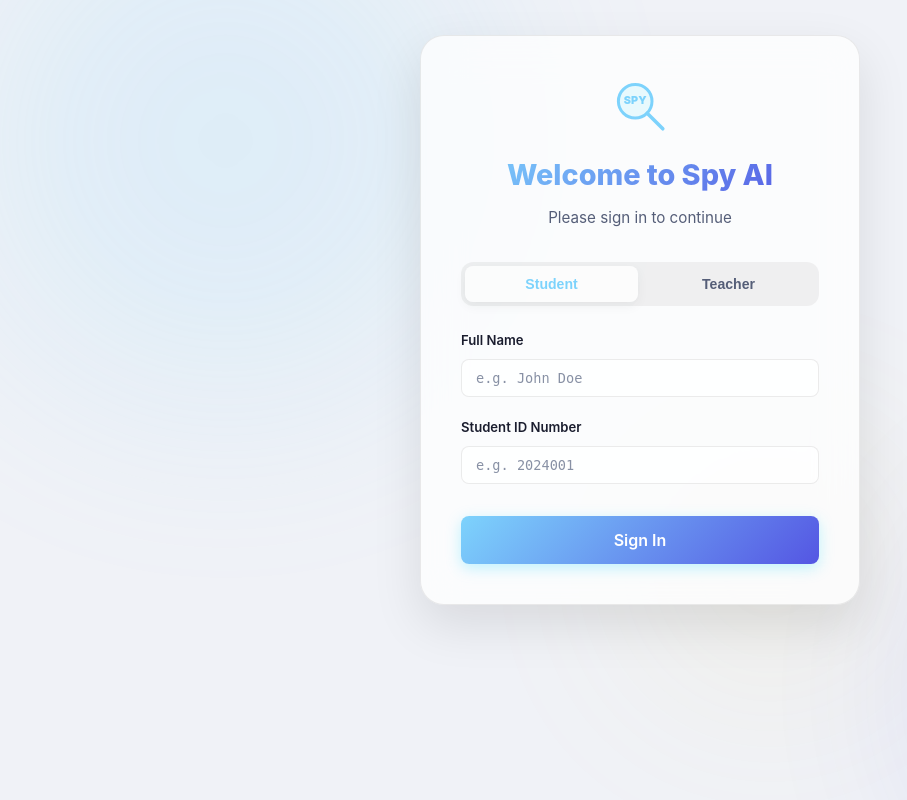
After one commit to kerem-shn/Spy-AI, a Flask app: page /login in a window 1280 px wide. The commit adds this page. Shown: the whole page, without its empty margins (0-907 px from the left). Run offline with Flask 3, Linux system fonts and the light colour scheme; parts of the project's set-up code (start-up, migrations or seed data) failed here and were passed over.

Commit message:
auth: login system, teacher dashboard, Render deployment config

```diff
--- a/app.py
+++ b/app.py
@@ -11,7 +11,9 @@ import sqlite3
 import json
 import threading
 from concurrent.futures import ThreadPoolExecutor
-from flask import Flask, render_template, request, jsonify, Response, stream_with_context
+from flask import Flask, render_template, request, jsonify, Response, stream_with_context, redirect, url_for, flash, session
+from flask_login import LoginManager, UserMixin, login_user, login_required, logout_user, current_user
+from werkzeug.security import generate_password_hash, check_password_hash
 
 import spacy
 from deep_translator import GoogleTranslator
@@ -80,6 +82,25 @@ wikipedia.set_lang("en")
 
 app = Flask(__name__)
 app.config["MAX_CONTENT_LENGTH"] = 16 * 1024 * 1024
+app.config["SECRET_KEY"] = os.environ.get("SECRET_KEY", "spy-ai-super-secret-key-123")
+
+login_manager = LoginManager()
+login_manager.login_view = "login"
+login_manager.init_app(app)
+
+class User(UserMixin):
+    def __init__(self, id, identifier, name, role):
+        self.id = id
+        self.identifier = identifier
+        self.name = name
+        self.role = role
+
+@login_manager.user_loader
+def load_user(user_id):
+    u = cache.get_user_by_id(user_id)
+    if u:
+        return User(u[0], u[1], u[2], u[4])
+    return None
 
 ALLOWED_EXTENSIONS = {"pdf", "docx", "doc", "txt"}
 ENTITY_LABELS = {"PERSON", "ORG", "GPE", "EVENT", "WORK_OF_ART", "NORP"}
@@ -154,8 +175,83 @@ class SpyAICache:
                     timestamp DATETIME DEFAULT CURRENT_TIMESTAMP
                 )
             """)
+            cursor.execute("""
+                CREATE TABLE IF NOT EXISTS users (
+                    id INTEGER PRIMARY KEY AUTOINCREMENT,
+                    identifier TEXT UNIQUE,
+                    name TEXT,
+                    password_hash TEXT,
+                    role TEXT
+                )
+            """)
+            cursor.execute("""
+                CREATE TABLE IF NOT EXISTS quiz_results (
+                    id INTEGER PRIMARY KEY AUTOINCREMENT,
+                    user_id INTEGER,
+                    test_id TEXT,
+                    score INTEGER,
+                    total_questions INTEGER,
+                    answers_json TEXT,
+                    timestamp DATETIME DEFAULT CURRENT_TIMESTAMP,
+                    FOREIGN KEY(user_id) REFERENCES users(id)
+                )
+            """)
             conn.commit()
             conn.close()
+
+    def get_user_by_identifier(self, identifier):
+        try:
+            cursor = self._get_conn().cursor()
+            cursor.execute("SELECT * FROM users WHERE identifier=?", (identifier,))
+            return cursor.fetchone()
+        except: return None
+
+    def get_user_by_id(self, user_id):
+        try:
+            cursor = self._get_conn().cursor()
+            cursor.execute("SELECT * FROM users WHERE id=?", (user_id,))
+            return cursor.fetchone()
+        except: return None
+
+    def create_user(self, identifier, name, password_hash, role):
+        with self._lock:
+            try:
+                conn = self._get_conn()
+                cursor = conn.cursor()
+                cursor.execute("INSERT INTO users (identifier, name, password_hash, role) VALUES (?, ?, ?, ?)",
+                               (identifier, name, password_hash, role))
+                conn.commit()
+                return cursor.lastrowid
+            except Exception as e:
+                logger.error(f"Error creating user: {e}")
+                return None
+
+    def save_quiz_result(self, user_id, test_id, score, total, answers_json):
+        with self._lock:
+            try:
+                conn = self._get_conn()
+                cursor = conn.cursor()
+                cursor.execute("""
+                    INSERT INTO quiz_results (user_id, test_id, score, total_questions, answers_json)
+                    VALUES (?, ?, ?, ?, ?)
+                """, (user_id, test_id, score, total, answers_json))
+                conn.commit()
+            except Exception as e:
+                logger.error(f"Error saving quiz result: {e}")
+
+    def get_all_results(self):
+        try:
+            cursor = self._get_conn().cursor()
+            cursor.execute("""
+                SELECT users.identifier, users.name, quiz_results.test_id,
+                       quiz_results.score, quiz_results.total_questions,
+                       quiz_results.timestamp, quiz_results.answers_json
+                FROM quiz_results
+                JOIN users ON users.id = quiz_results.user_id
+                ORDER BY quiz_results.timestamp DESC
+            """)
+            return cursor.fetchall()
+        except: return []
 
     def get(self, category, key):
         try:
@@ -873,9 +969,107 @@ def stream_analysis(text: str, direction: str, deepl_key: str | None = None):
 # Routes
 # ---------------------------------------------------------------------------
 
+
+# ---------------------------------------------------------------------------
+# Routes — Authentication
+# ---------------------------------------------------------------------------
+
+@app.route("/login", methods=["GET", "POST"])
+def login():
+    if current_user.is_authenticated:
+        return redirect(url_for("index"))
+
+    if request.method == "POST":
+        role = request.form.get("role")
+        name = request.form.get("name")
+        identifier = request.form.get("identifier") # ID for student, Name for teacher
+        password = request.form.get("password")
+
+        if role == "student":
+            if not name or not identifier:
+                flash("Name and Student ID are required.")
+                return render_template("login.html")
+
+            # Check if student exists, else create
+            u = cache.get_user_by_identifier(identifier)
+            if not u:
+                user_id = cache.create_user(identifier, name, None, "student")
+                u = cache.get_user_by_id(user_id)
+
+            user_obj = User(u[0], u[1], u[2], u[4])
+            login_user(user_obj)
+            return redirect(url_for("index"))
+
+        else: # Teacher
+            if not identifier or not password:
+                flash("Name and Password are required.")
+                return render_template("login.html")
+
+            u = cache.get_user_by_identifier(identifier)
+            if u and u[3] and check_password_hash(u[3], password):
+                user_obj = User(u[0], u[1], u[2], u[4])
+                login_user(user_obj)
+                return redirect(url_for("index"))
+            else:
+                flash("Invalid credentials.")
+
+    return render_template("login.html")
+
+@app.route("/register", methods=["GET", "POST"])
+def register():
+    if request.method == "POST":
+        name = request.form.get("name")
+        password = request.form.get("password")
+        if not name or not password:
+            flash("Name and Password are required.")
+            return render_template("register.html")
+
+        hashed = generate_password_hash(password)
+        if cache.create_user(name, name, hashed, "teacher"):
+            flash("Teacher registered successfully! Please login.")
+            return redirect(url_for("login"))
+        else:
+            flash("Username already exists.")
+
+    return render_template("register.html")
+
+@app.route("/logout")
+@login_required
+def logout():
+    logout_user()
+    return redirect(url_for("login"))
+
+# ---------------------------------------------------------------------------
+# Routes — Core
+# ---------------------------------------------------------------------------
+
 @app.route("/")
+@login_required
 def index():
-    return render_template("index.html")
+    return render_template("index.html", user=current_user)
+
+@app.route("/teacher/dashboard")
+@login_required
+def dashboard():
+    if current_user.role != "teacher":
+        return redirect(url_for("index"))
+
+    results = cache.get_all_results()
+    return render_template("dashboard.html", results=results)
+
+@app.route("/api/save_result", methods=["POST"])
+@login_required
+def save_result():
+    data = request.json
+    cache.save_quiz_result(
+        current_user.id,
+        data.get("test_id"),
+        data.get("score"),
+        data.get("total"),
+        json.dumps(data.get("answers"))
+    )
+    return jsonify({"success": True})
+
 
 
 @app.route("/upload", methods=["POST"])
--- /dev/null
+++ b/templates/login.html
@@ -0,0 +1,229 @@
+<!DOCTYPE html>
+<html lang="en" data-theme="light" data-accent="default">
+<head>
+    <meta charset="UTF-8">
+    <meta name="viewport" content="width=device-width, initial-scale=1.0">
+    <title>Login — Spy AI</title>
+    <link rel="stylesheet" href="/static/themes.css">
+    <link rel="stylesheet" href="/static/style.css">
+    <style>
+        .login-main {
+            display: flex;
+            align-items: center;
+            justify-content: center;
+            min-height: 80vh;
+            padding: 20px;
+        }
+        .login-card {
+            width: 100%;
+            max-width: 440px;
+            background: var(--bg-card);
+            backdrop-filter: blur(20px);
+            border: 1px solid var(--border-subtle);
+            border-radius: 24px;
+            padding: 40px;
+            box-shadow: 0 20px 50px rgba(0,0,0,0.1);
+            animation: panelIn 0.5s ease;
+        }
+        .login-header {
+            text-align: center;
+            margin-bottom: 32px;
+        }
+        .login-logo {
+            margin-bottom: 16px;
+            display: flex;
+            justify-content: center;
+        }
+        .login-title {
+            font-size: 1.8rem;
+            font-weight: 800;
+            background: linear-gradient(135deg, var(--grad-start), var(--grad-end));
+            -webkit-background-clip: text;
+            -webkit-text-fill-color: transparent;
+            margin-bottom: 8px;
+        }
+        .login-subtitle {
+            color: var(--text-secondary);
+            font-size: 0.95rem;
+        }
+        .login-tabs {
+            display: flex;
+            gap: 4px;
+            background: rgba(0,0,0,0.05);
+            padding: 4px;
+            border-radius: 12px;
+            margin-bottom: 24px;
+        }
+        .login-tab {
+            flex: 1;
+            padding: 10px;
+            border: none;
+            background: transparent;
+            color: var(--text-secondary);
+            font-weight: 600;
+            font-size: 0.88rem;
+            cursor: pointer;
+            border-radius: 8px;
+            transition: all 0.3s;
+        }
+        .login-tab--active {
+            background: var(--bg-surface);
+            color: var(--accent-cyan);
+            box-shadow: 0 4px 12px rgba(0,0,0,0.05);
+        }
+        .form-group {
+            margin-bottom: 20px;
+        }
+        .form-label {
+            display: block;
+            font-size: 0.82rem;
+            font-weight: 600;
+            margin-bottom: 8px;
+            color: var(--text-primary);
+        }
+        .login-btn {
+            width: 100%;
+            justify-content: center;
+            margin-top: 12px;
+            padding: 14px;
+            font-size: 1rem;
+        }
+        .flash-messages {
+            margin-bottom: 20px;
+        }
+        .flash-msg {
+            padding: 12px 16px;
+            border-radius: 8px;
+            font-size: 0.88rem;
+            background: rgba(244, 63, 94, 0.1);
+            color: var(--accent-rose);
+            border: 1px solid rgba(244, 63, 94, 0.2);
+        }
+        .register-link {
+            text-align: center;
+            margin-top: 24px;
+            font-size: 0.88rem;
+            color: var(--text-secondary);
+        }
+        [data-theme="dark"] .login-tabs { background: rgba(255,255,255,0.05); }
+
+        /* ── Mobile / Tablet Responsive ── */
+        @media (max-width: 480px) {
+            .login-card { padding: 28px 20px; border-radius: 18px; }
+            .login-title { font-size: 1.4rem; }
+            .login-subtitle { font-size: 0.85rem; }
+            .login-tab { font-size: 0.82rem; padding: 8px; }
+            .login-btn { padding: 12px; font-size: 0.92rem; }
+        }
+    </style>
+</head>
+<body>
+    <div class="bg-animation" aria-hidden="true">
+        <div class="bg-orb bg-orb--1"></div>
+        <div class="bg-orb bg-orb--2"></div>
+        <div class="bg-orb bg-orb--3"></div>
+    </div>
+
+    <main class="login-main">
+        <div class="login-card">
+            <div class="login-header">
+                <div class="login-logo">
+                    <svg width="60" height="60" viewBox="0 0 100 100" fill="none">
+                        <circle cx="42" cy="42" r="28" stroke="url(#lg)" stroke-width="5" fill="rgba(0,212,255,0.08)" />
+                        <text x="42" y="47" text-anchor="middle" font-family="Inter,sans-serif" font-weight="900" font-size="18" fill="url(#lg)">SPY</text>
+                        <line x1="62" y1="62" x2="88" y2="88" stroke="url(#lg)" stroke-width="6" stroke-linecap="round" />
+                        <defs>
+                            <linearGradient id="lg" x1="0" y1="0" x2="100" y2="100">
+                                <stop offset="0%" stop-color="var(--accent-cyan,#00d4ff)" />
+                                <stop offset="100%" stop-color="var(--accent-purple,#7c3aed)" />
+                            </linearGradient>
+                        </defs>
+                    </svg>
+                </div>
+                <h1 class="login-title">Welcome to Spy AI</h1>
+                <p class="login-subtitle">Please sign in to continue</p>
+            </div>
+
+            {% with messages = get_flashed_messages() %}
+              {% if messages %}
+                <div class="flash-messages">
+                  {% for message in messages %}
+                    <div class="flash-msg">{{ message }}</div>
+                  {% endfor %}
+                </div>
+              {% endif %}
+            {% endwith %}
+
+            <div class="login-tabs">
+                <button class="login-tab login-tab--active" id="tab-student" onclick="setRole('student')">Student</button>
+                <button class="login-tab" id="tab-teacher" onclick="setRole('teacher')">Teacher</button>
+            </div>
+
+            <form action="/login" method="POST" id="login-form">
+                <input type="hidden" name="role" id="role-input" value="student">
+
+                <div id="student-fields">
+                    <div class="form-group">
+                        <label class="form-label">Full Name</label>
+                        <input type="text" name="name" class="input" placeholder="e.g. John Doe">
+                    </div>
+                    <div class="form-group">
+                        <label class="form-label">Student ID Number</label>
+                        <input type="text" name="identifier" class="input" placeholder="e.g. 2024001">
+                    </div>
+                </div>
+
+                <div id="teacher-fields" style="display:none">
+                    <div class="form-group">
+                        <label class="form-label">Teacher Name</label>
+                        <input type="text" name="identifier" class="input" placeholder="Enter your name" disabled>
+                    </div>
+                    <div class="form-group">
+                        <label class="form-label">Password</label>
+                        <input type="password" name="password" class="input" placeholder="••••••••" disabled>
+                    </div>
+                </div>
+
+                <button type="submit" class="btn btn--primary login-btn">Sign In</button>
+            </form>
+
+            <div class="register-link" id="teacher-reg-link" style="display:none">
+                Don't have an account? <a href="/register">Register as Teacher</a>
+            </div>
+        </div>
+    </main>
+
+    <script>
+        function setRole(role) {
+            document.getElementById('role-input').value = role;
+
+            const studentTab = document.getElementById('tab-student');
+            const teacherTab = document.getElementById('tab-teacher');
+            const studentFields = document.getElementById('student-fields');
+            const teacherFields = document.getElementById('teacher-fields');
+            const teacherRegLink = document.getElementById('teacher-reg-link');
+
+            const studentInputs = studentFields.querySelectorAll('input');
+            const teacherInputs = teacherFields.querySelectorAll('input');
+
+            if (role === 'student') {
+                studentTab.classList.add('login-tab--active');
+                teacherTab.classList.remove('login-tab--active');
+                studentFields.style.display = 'block';
+                teacherFields.style.display = 'none';
+                teacherRegLink.style.display = 'none';
+                studentInputs.forEach(i => i.disabled = false);
+                teacherInputs.forEach(i => i.disabled = true);
+            } else {
+                studentTab.classList.remove('login-tab--active');
+                teacherTab.classList.add('login-tab--active');
+                studentFields.style.display = 'none';
+                teacherFields.style.display = 'block';
+                teacherRegLink.style.display = 'block';
+                studentInputs.forEach(i => i.disabled = true);
+                teacherInputs.forEach(i => i.disabled = false);
+            }
+        }
+    </script>
+</body>
+</html>
```
Also changed, not shown: render.yaml (added, +11 -0 lines), requirements.txt (+13 -8 lines), static/script.js (+12 -0 lines), templates/dashboard.html (added, +172 -0 lines), templates/index.html (+31 -6 lines), templates/register.html (added, +64 -0 lines), 1 other file.
